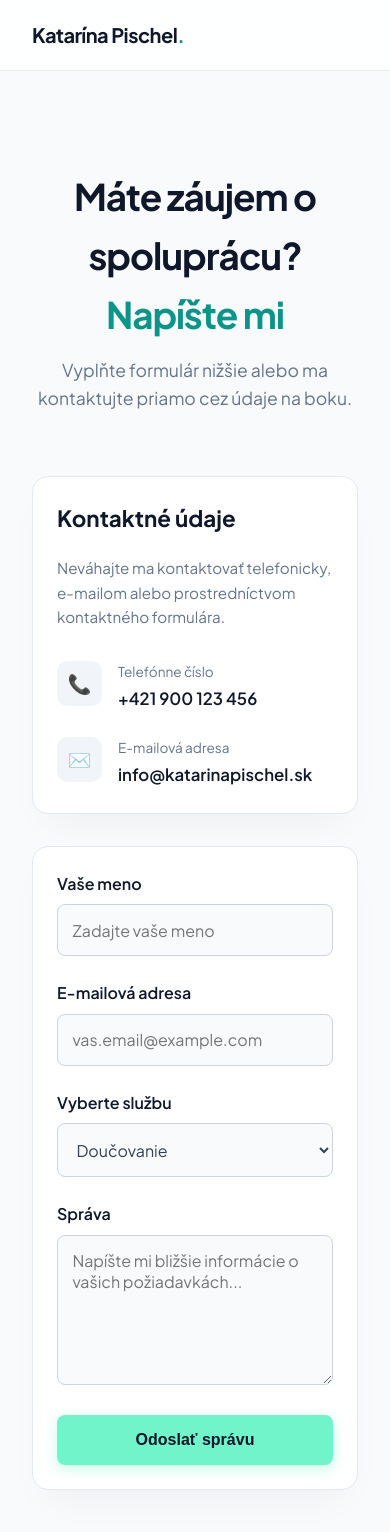
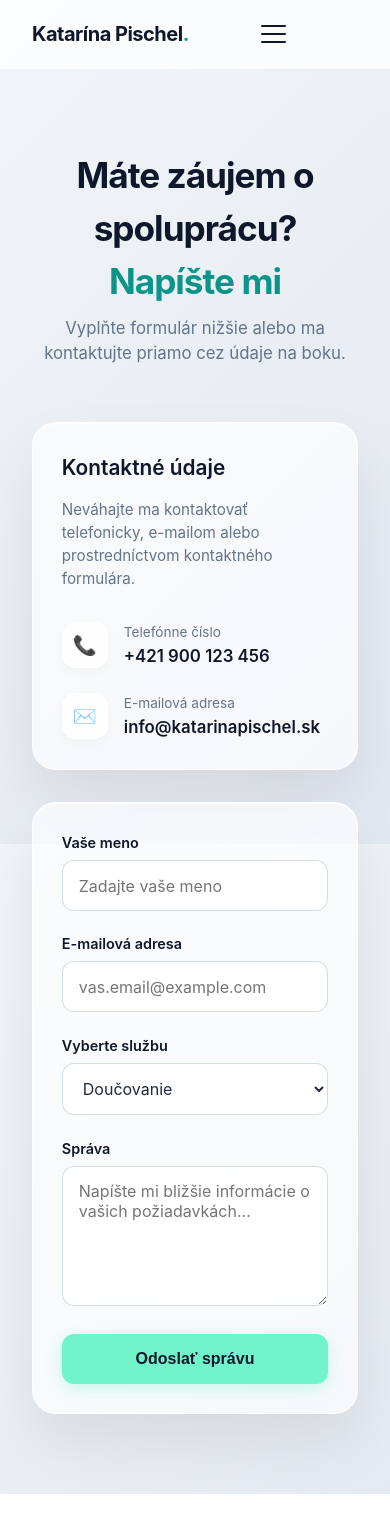
Before and after one commit to cookisek/katka, a plain HTML site: page kontakt.html in a window 390 px wide. After the commit the page ends 1494 px from the top, so only its background shows below. Drawn offline with Linux system fonts and the light colour scheme.

Commit message:
Pridane mobilne menu na vsetky stranky

```diff
--- a/kontakt.html
+++ b/kontakt.html
@@ -4,10 +4,9 @@
     <meta charset="UTF-8">
     <meta name="viewport" content="width=device-width, initial-scale=1.0">
     <title>Kontakt | Profesionálna nemčina</title>
-    <!-- Google Fonts -->
-    <link rel="preconnect" href="https://fonts.googleapis.com">
-    <link rel="preconnect" href="https://fonts.gstatic.com" crossorigin>
-    <link href="https://fonts.googleapis.com/css2?family=Plus+Jakarta+Sans:wght@400;500;600;700&display=swap" rel="stylesheet">
+
+    <!-- iOS / Apple Fonty -->
+    <link rel="stylesheet" href="https://fonts.googleapis.com/css2?family=Plus+Jakarta+Sans:wght@400;500;600;700&display=swap" rel="stylesheet">
 
     <style>
         * {
@@ -24,17 +23,25 @@
             --primary: #0f172a;
             --accent: #72f4cb;
             --accent-glow: rgba(114, 244, 203, 0.4);
-            --bg-light: #f8fafc;
-            --text-main: #334155;
+            --bg-gradient: linear-gradient(135deg, #f1f5f9 0%, #e2e8f0 100%);
+            --text-main: #1e293b;
             --white: #ffffff;
             --transition: all 0.5s cubic-bezier(0.16, 1, 0.3, 1);
+
+            /* iOS Liquid Glass premenné */
+            --glass-bg: rgba(255, 255, 255, 0.65);
+            --glass-border: rgba(255, 255, 255, 0.8);
+            --glass-shadow: 0 30px 60px rgba(0, 0, 0, 0.08), inset 0 1px 0 rgba(255, 255, 255, 0.9);
+            --glass-blur: blur(20px);
         }
 
         body {
-            font-family: 'Plus Jakarta Sans', sans-serif;
+            font-family: -apple-system, BlinkMacSystemFont, "SF Pro Text", "SF Pro Display", "Plus Jakarta Sans", sans-serif;
             color: var(--text-main);
-            background-color: var(--bg-light);
-            line-height: 1.6;
+            background: var(--bg-gradient);
+            background-attachment: fixed;
+            line-height: 1.5;
+            min-height: 100vh;
             opacity: 0;
             transform: translateY(10px);
             animation: cinematicFadeIn 1s cubic-bezier(0.16, 1, 0.3, 1) forwards;
@@ -52,12 +59,12 @@
             color: inherit;
         }
 
-        /* Navigácia so skleneným efektom */
+        /* Navigácia v iOS Glass štýle */
         header {
-            background: rgba(255, 255, 255, 0.85);
-            backdrop-filter: blur(12px);
-            -webkit-backdrop-filter: blur(12px);
-            border-bottom: 1px solid rgba(226, 232, 240, 0.8);
+            background: rgba(255, 255, 255, 0.75);
+            backdrop-filter: var(--glass-blur);
+            -webkit-backdrop-filter: var(--glass-blur);
+            border-bottom: 1px solid rgba(255, 255, 255, 0.4);
             position: sticky;
             top: 0;
             z-index: 1000;
@@ -132,35 +139,57 @@
             background: var(--primary);
             color: var(--white) !important;
             padding: 0.6rem 1.4rem;
-            border-radius: 8px;
+            border-radius: 12px;
             transition: var(--transition);
-            box-shadow: 0 4px 12px rgba(15, 23, 42, 0.1);
+            box-shadow: 0 4px 12px rgba(15, 23, 42, 0.15);
         }
 
         .btn-nav:hover {
             background: var(--accent);
             color: var(--primary) !important;
-            transform: translateY(-3px) scale(1.03);
+            transform: translateY(-2px) scale(1.02);
             box-shadow: 0 8px 20px var(--accent-glow);
+        }
+
+        /* Hamburger tlačidlo pre mobily */
+        .hamburger {
+            display: none;
+            cursor: pointer;
+            flex-direction: column;
+            gap: 6px;
+            background: none;
+            border: none;
+            padding: 5px;
+            z-index: 1001;
+        }
+
+        .hamburger span {
+            display: block;
+            width: 25px;
+            height: 2px;
+            background: var(--primary);
+            border-radius: 2px;
+            transition: var(--transition);
         }
 
         /* Kontakt sekcia */
         .contact-section {
             max-width: 1150px;
             margin: 0 auto;
-            padding: 6rem 2rem;
+            padding: 5rem 2rem;
         }
 
         .section-title {
             text-align: center;
-            margin-bottom: 4rem;
+            margin-bottom: 3.5rem;
         }
 
         .section-title h1 {
-            font-size: 3rem;
+            font-size: 2.8rem;
             color: var(--primary);
-            margin-bottom: 0.75rem;
+            margin-bottom: 0.5rem;
             letter-spacing: -1px;
+            font-weight: 700;
         }
 
         .section-title h1 span {
@@ -169,30 +198,34 @@
 
         .section-title p {
             color: #64748b;
-            font-size: 1.1rem;
+            font-size: 1.05rem;
         }
 
-        /* Grid pre kontaktné info a formulár vedľa seba */
+        /* Grid pre karty vedľa seba */
         .contact-grid {
             display: grid;
             grid-template-columns: 1fr 1.5fr;
-            gap: 3rem;
+            gap: 2.5rem;
             align-items: flex-start;
         }
 
-        /* Kontajner s kontaktnými údajmi */
-        .contact-info {
-            background: var(--white);
+        /* LIQUID GLASS KARTA */
+        .glass-card {
+            background: var(--glass-bg);
+            backdrop-filter: var(--glass-blur);
+            -webkit-backdrop-filter: var(--glass-blur);
+            border: 1px solid var(--glass-border);
+            box-shadow: var(--glass-shadow);
+            border-radius: 24px;
             padding: 2.5rem;
-            border-radius: 16px;
-            border: 1px solid #e2e8f0;
-            box-shadow: 0 20px 40px -15px rgba(0,0,0,0.05);
+            transition: var(--transition);
         }
 
         .contact-info h3 {
-            font-size: 1.4rem;
+            font-size: 1.3rem;
             color: var(--primary);
-            margin-bottom: 1.2rem;
+            margin-bottom: 1rem;
+            font-weight: 600;
         }
 
         .contact-info p {
@@ -213,16 +246,18 @@
         }
 
         .contact-icon {
-            background: #f1f5f9;
+            background: rgba(255, 255, 255, 0.8);
+            border: 1px solid rgba(255, 255, 255, 0.9);
             color: #0d9488;
-            width: 45px;
-            height: 45px;
-            border-radius: 10px;
+            width: 46px;
+            height: 46px;
+            border-radius: 14px;
             display: flex;
             align-items: center;
             justify-content: center;
             font-size: 1.2rem;
             flex-shrink: 0;
+            box-shadow: 0 4px 10px rgba(0,0,0,0.03);
             transition: var(--transition);
         }
 
@@ -236,7 +271,7 @@
             display: block;
             font-size: 0.85rem;
             color: #64748b;
-            margin-bottom: 0.2rem;
+            margin-bottom: 0.1rem;
         }
 
         .contact-details a, .contact-details p {
@@ -244,43 +279,38 @@
             color: var(--primary);
             font-size: 1.05rem;
             transition: var(--transition);
+            margin-bottom: 0;
         }
 
         .contact-details a:hover {
             color: #0d9488;
         }
 
-        /* Formulár */
-        .contact-form {
-            background: var(--white);
-            padding: 3rem;
-            border-radius: 16px;
-            border: 1px solid #e2e8f0;
-            box-shadow: 0 20px 40px -15px rgba(0,0,0,0.05);
-        }
-
+        /* Formulár prvky */
         .form-group {
-            margin-bottom: 1.5rem;
+            margin-bottom: 1.4rem;
         }
 
         .form-group label {
             display: block;
             font-weight: 600;
-            margin-bottom: 0.5rem;
+            margin-bottom: 0.4rem;
             color: var(--primary);
+            font-size: 0.9rem;
         }
 
         .form-group input,
         .form-group textarea,
         .form-group select {
             width: 100%;
-            padding: 0.9rem;
-            border: 1px solid #cbd5e1;
-            border-radius: 8px;
-            font-family: 'Plus Jakarta Sans', sans-serif;
+            padding: 0.9rem 1rem;
+            border: 1px solid rgba(203, 213, 225, 0.8);
+            border-radius: 12px;
+            font-family: inherit;
             font-size: 1rem;
             color: var(--text-main);
-            background: var(--bg-light);
+            background: rgba(255, 255, 255, 0.7);
+            backdrop-filter: blur(5px);
             transition: var(--transition);
         }
 
@@ -290,12 +320,12 @@
             outline: none;
             border-color: #0d9488;
             background: var(--white);
-            box-shadow: 0 0 0 3px rgba(13, 148, 136, 0.15);
+            box-shadow: 0 0 0 4px rgba(13, 148, 136, 0.15);
         }
 
         .form-group textarea {
             resize: vertical;
-            height: 150px;
+            height: 140px;
         }
 
         .btn-submit {
@@ -303,26 +333,25 @@
             color: var(--primary);
             padding: 1rem;
             border: none;
-            border-radius: 8px;
+            border-radius: 12px;
             font-weight: 700;
             font-size: 1rem;
             width: 100%;
             cursor: pointer;
             transition: var(--transition);
-            box-shadow: 0 4px 14px var(--accent-glow);
+            box-shadow: 0 4px 15px var(--accent-glow);
         }
 
         .btn-submit:hover {
             background: #5eead4;
             transform: translateY(-2px);
-            box-shadow: 0 8px 20px var(--accent-glow);
+            box-shadow: 0 8px 22px var(--accent-glow);
         }
 
-        /* Správa po úspešnom odoslaní */
         #form-success {
             display: none;
             text-align: center;
-            padding: 2rem 0;
+            padding: 3rem 1rem;
         }
 
         #form-success h3 {
@@ -335,19 +364,47 @@
             color: #64748b;
         }
 
-        @media (max-width: 768px) {
+        /* RESPONSÍVNE PRAVIDLÁ PRE MOBILY */
+        @media (max-width: 850px) {
+            .hamburger {
+                display: flex;
+            }
+
             .nav-links {
-                display: none;
+                position: absolute;
+                top: 100%;
+                left: 0;
+                width: 100%;
+                background: rgba(255, 255, 255, 0.95);
+                backdrop-filter: var(--glass-blur);
+                -webkit-backdrop-filter: var(--glass-blur);
+                flex-direction: column;
+                align-items: center;
+                padding: 2rem 0;
+                gap: 1.5rem;
+                border-bottom: 1px solid rgba(226, 232, 240, 0.8);
+                box-shadow: 0 20px 30px rgba(0,0,0,0.05);
+                transform: translateY(-150%);
+                opacity: 0;
+                pointer-events: none;
+                transition: var(--transition);
             }
+
+            .nav-links.active {
+                transform: translateY(0);
+                opacity: 1;
+                pointer-events: auto;
+            }
+
             .contact-grid {
                 grid-template-columns: 1fr;
                 gap: 2rem;
             }
-            .contact-form, .contact-info {
-                padding: 1.5rem;
+            .glass-card {
+                padding: 1.8rem;
             }
             .section-title h1 {
-                font-size: 2.3rem;
+                font-size: 2.2rem;
             }
         }
     </style>
@@ -357,8 +414,16 @@
     <header>
         <div class="nav-container">
             <a href="index.html" class="logo">Katarína Pischel<span>.</span></a>
+
+            <!-- Hamburger tlačidlo -->
+            <button class="hamburger" id="hamburger" aria-label="Menu">
+                <span></span>
+                <span></span>
+                <span></span>
+            </button>
+
             <div class="nav-right">
-                <nav class="nav-links">
+                <nav class="nav-links" id="nav-links">
                     <a href="index.html">Domov</a>
                     <a href="index.html#sluzby">Služby</a>
                     <a href="o-mne.html">O mne</a>
@@ -376,8 +441,8 @@
         </div>
 
         <div class="contact-grid">
-            <!-- Kontaktné informácie na boku -->
-            <div class="contact-info">
+            <!-- Kontaktné informácie -->
+            <div class="glass-card contact-info">
                 <h3>Kontaktné údaje</h3>
                 <p>Neváhajte ma kontaktovať telefonicky, e-mailom alebo prostredníctvom kontaktného formulára.</p>
 
@@ -398,13 +463,9 @@
                 </div>
             </div>
 
-            <!-- Formulár prepojený s Web3Forms -->
-            <form action="https://api.web3forms.com/submit" method="POST" class="contact-form" id="contact-form">
-
-                <!-- VLOŽ SI SEM SVOJ ACCESS KEY Z WEB3FORMS -->
-                <input type="hidden" name="apikey" value="b98b93ab-8cf2-4536-b6f0-fd58e53c16c4">
-
-                <!-- Predmet e-mailu, ktorý ti príde -->
+            <!-- Formulár -->
+            <form action="https://api.web3forms.com/submit" method="POST" class="glass-card contact-form" id="contact-form">
+                <input type="hidden" name="apikey" value="TVOJ_ACCESS_KEY_TU">
                 <input type="hidden" name="subject" value="Nová správa z kontaktnej stránky!">
 
                 <div class="form-group">
@@ -431,8 +492,8 @@
                 <button type="submit" class="btn-submit">Odoslať správu</button>
             </form>
 
-            <!-- Úspešná hláška po odoslaní (skrytá kým sa neodosle) -->
-            <div class="contact-form" id="form-success">
+            <!-- Úspešná hláška -->
+            <div class="glass-card contact-form" id="form-success">
                 <div style="font-size: 3rem; color: #0d9488; margin-bottom: 1rem;">✓</div>
                 <h3>Správa bola úspešne odoslaná!</h3>
                 <p>Ďakujem za váš záujem. Ozvem sa vám hneď, ako to bude možné.</p>
@@ -441,12 +502,26 @@
     </section>
 
     <script>
-        // Skript na elegantné prepnutie formulára na úspešnú hlášku po odoslaní
+        /* Mobilné hamburger menu */
+        const hamburger = document.getElementById('hamburger');
+        const navLinks = document.getElementById('nav-links');
+
+        hamburger.addEventListener('click', () => {
+            navLinks.classList.toggle('active');
+        });
+
+        // Zatvorenie menu po kliknutí na odkaz
+        document.querySelectorAll('.nav-links a').forEach(link => {
+            link.addEventListener('click', () => {
+                navLinks.classList.remove('active');
+            });
+        });
+
+        /* Formulár */
         const contactForm = document.getElementById('contact-form');
         const successBox = document.getElementById('form-success');
 
         contactForm.addEventListener('submit', function(e) {
-            // Počkám pol sekundy a prepnem zobrazenie
             setTimeout(() => {
                 contactForm.style.display = 'none';
                 successBox.style.display = 'block';
```
Also changed, not shown: cennik.html (+12 -4 lines), index.html (+12 -4 lines), o-mne.html (+11 -3 lines).
